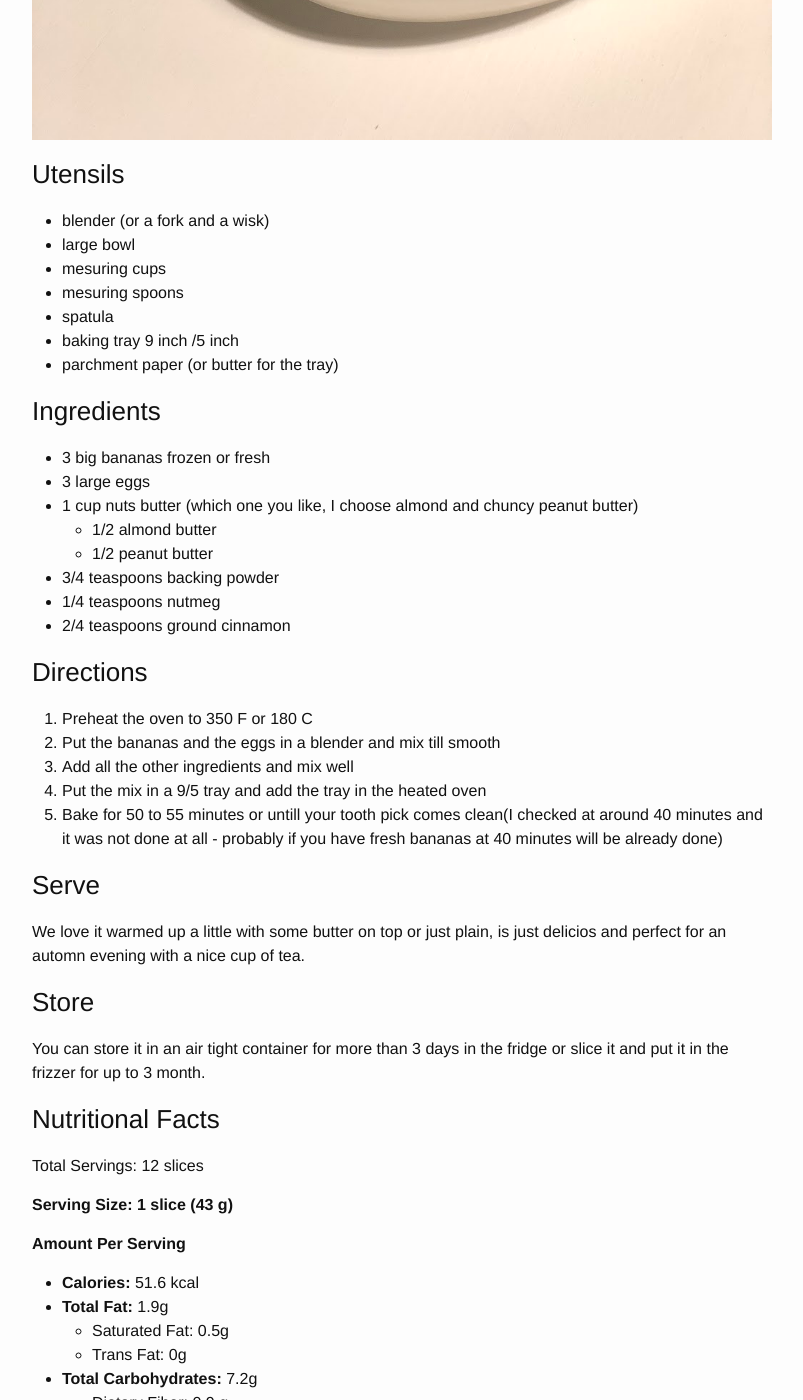
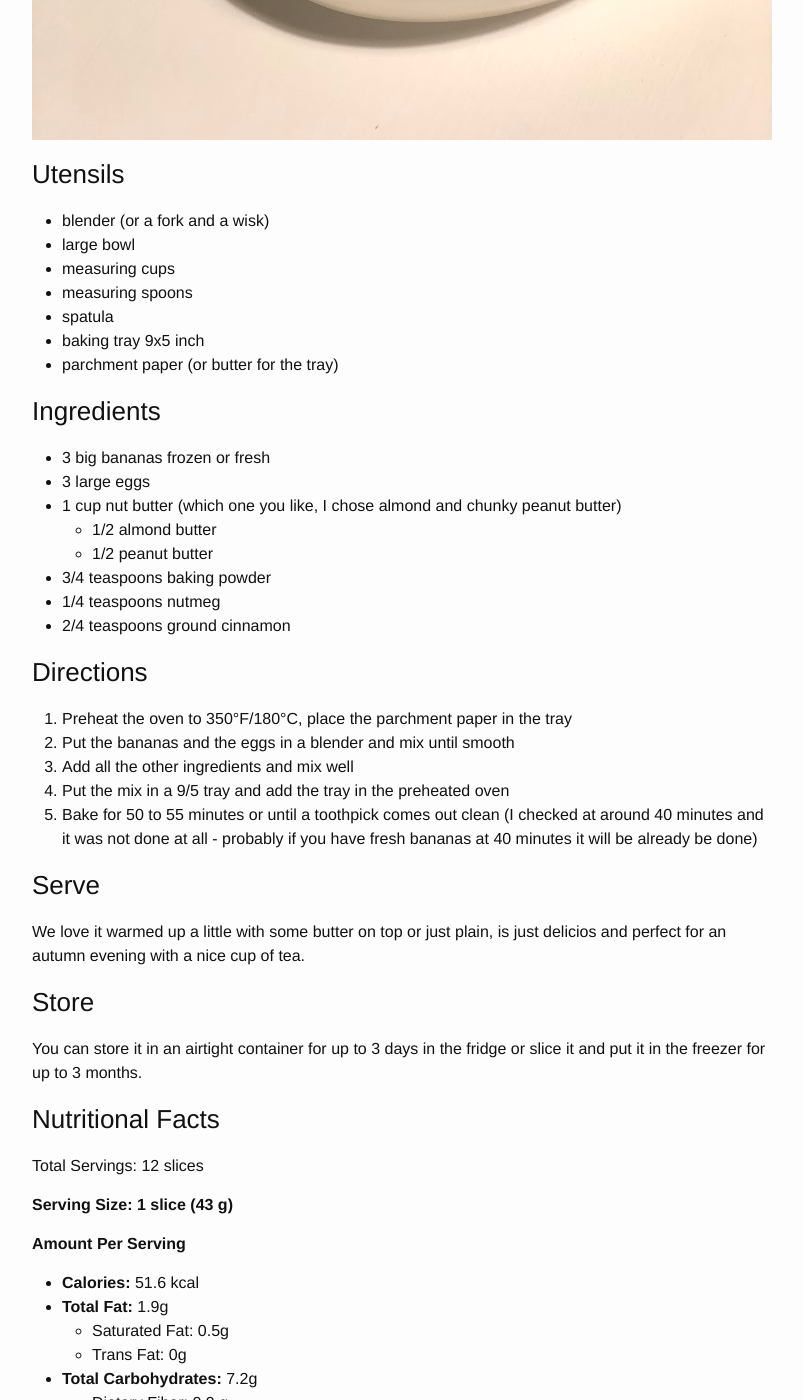
Before and after one commit to melaniaandrisan/melaniaandrisan.github.io, a Jekyll site: the page built from _posts/2018-09-25-Paleo-banana-bread.md, in a window 1280 px wide and 1400 px high, scrolled down 1346 px. Shown: the whole window, without its empty margins (238-1041 px from the left). Built offline with Jekyll 4.4.1, drawn with Linux system fonts in a browser that asks for light colours; comment, search, counter and statistics services are not loaded; some of the changed text lies outside the part shown.

Commit message:
Update 2018-09-25-Paleo-banana-bread.md

```diff
--- a/_posts/2018-09-25-Paleo-banana-bread.md
+++ b/_posts/2018-09-25-Paleo-banana-bread.md
@@ -23,34 +23,34 @@ This bread is one of my little girl favorites. Is fluffly, moist, with a thin cr
 ### Utensils
 - blender (or a fork and a wisk)
 - large bowl
-- mesuring cups
-- mesuring spoons
+- measuring cups
+- measuring spoons
 - spatula
-- baking tray 9 inch /5 inch
+- baking tray 9x5 inch
 - parchment paper (or butter for the tray)
 
 ### Ingredients
 - 3 big bananas frozen or fresh
 - 3 large eggs
-- 1 cup nuts butter (which one you like, I choose almond and chuncy peanut butter)
+- 1 cup nut butter (which one you like, I chose almond and chunky peanut butter)
   - 1/2 almond butter
   - 1/2 peanut butter
-- 3/4 teaspoons backing powder
+- 3/4 teaspoons baking powder
 - 1/4 teaspoons nutmeg
 - 2/4 teaspoons ground cinnamon
 
 ### Directions
-1. Preheat the oven to 350 F or 180 C
-2. Put the bananas and the eggs in a blender and mix till smooth
+1. Preheat the oven to 350°F/180°C, place the parchment paper in the tray
+2. Put the bananas and the eggs in a blender and mix until smooth
 3. Add all the other ingredients and mix well
-4. Put the mix in a 9/5 tray and add the tray in the heated oven
-5. Bake for 50 to 55 minutes or untill your tooth pick comes clean(I checked at around 40 minutes and it was not done at all - probably if you have fresh bananas at 40 minutes will be already done)
+4. Put the mix in a 9/5 tray and add the tray in the preheated oven
+5. Bake for 50 to 55 minutes or until a toothpick comes out clean (I checked at around 40 minutes and it was not done at all - probably if you have fresh bananas at 40 minutes it will be already be done)
 
 ### Serve
-We love it warmed up a little with some butter on top or just plain, is just delicios and perfect for an automn evening with a nice cup of tea.
+We love it warmed up a little with some butter on top or just plain, is just delicios and perfect for an autumn evening with a nice cup of tea.
 
 ### Store
-You can store it in an air tight container for more than 3 days in the fridge or slice it and put it in the frizzer for up to 3 month.
+You can store it in an airtight container for up to 3 days in the fridge or slice it and put it in the freezer for up to 3 months.
 
 ### Nutritional Facts
 Total Servings: 12 slices
```
Also changed, not shown: other parts of _posts/2018-09-25-Paleo-banana-bread.md (+1 -1 lines).
